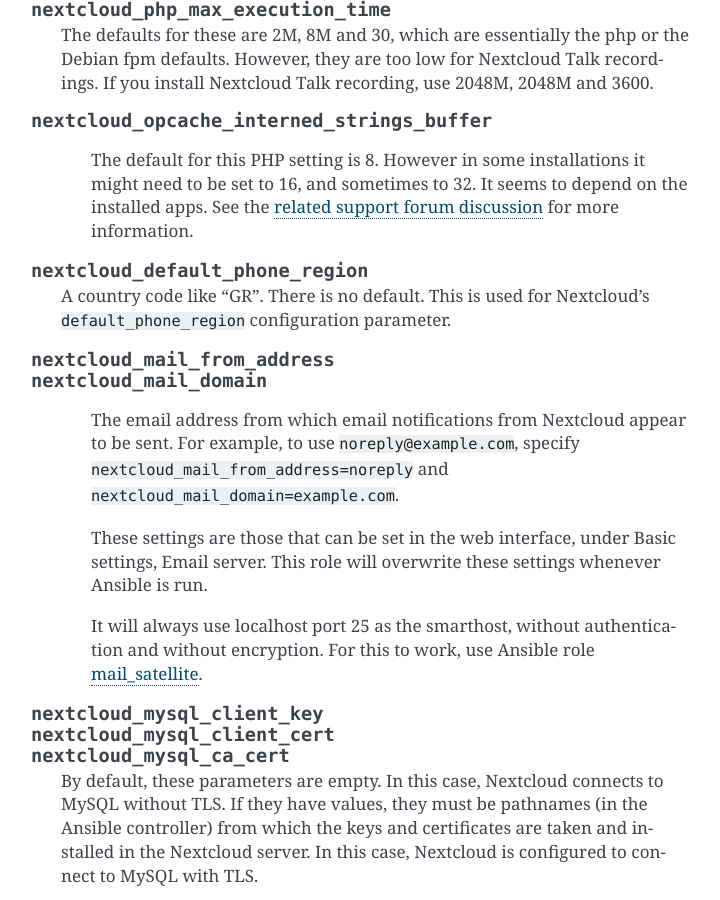
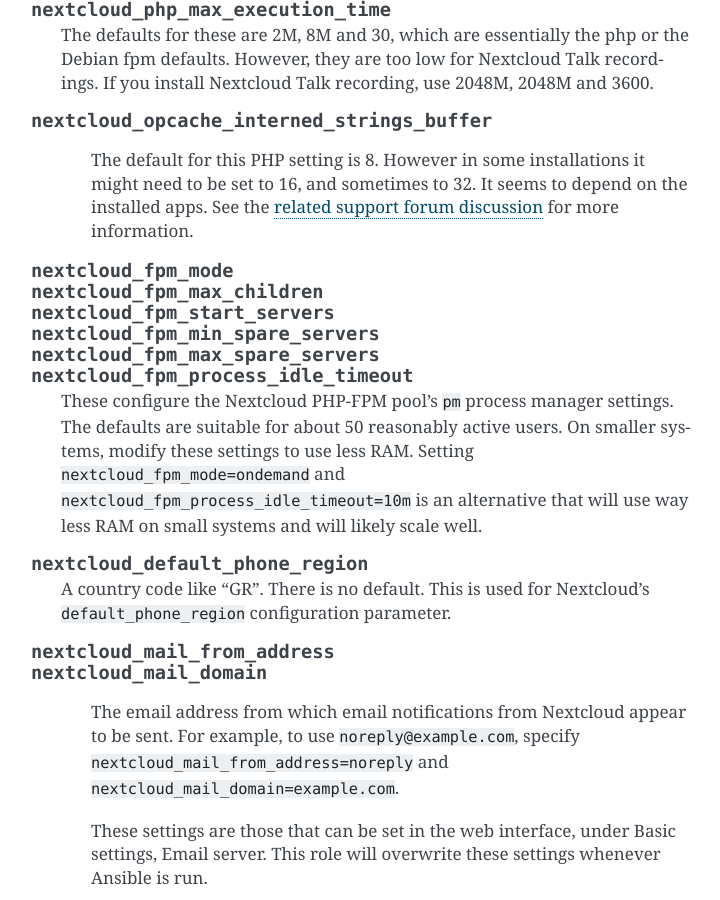
Before and after one commit to grnet/team-collaboration-toolkit, a Sphinx documentation site: the page built from docs/nextcloud/nextcloud.rst, in a window 1280 px wide and 900 px high, scrolled down 1543 px. Shown: the whole window, without its empty margins (389-1109 px from the left). Built offline with Sphinx 7.4.7, drawn with Linux system fonts in a browser that asks for light colours; some of the changed text lies outside the part shown.

Commit message:
Make nextcloud php-fpm parameters configurable

```diff
--- a/docs/nextcloud/nextcloud.rst
+++ b/docs/nextcloud/nextcloud.rst
@@ -100,6 +100,20 @@ Parameters
    more information.
 
   .. _related support forum discussion: https://help.nextcloud.com/t/nextcloud-23-02-opcache-interned-strings-buffer/134007/4
+
+.. data:: nextcloud_fpm_mode
+   nextcloud_fpm_max_children
+   nextcloud_fpm_start_servers
+   nextcloud_fpm_min_spare_servers
+   nextcloud_fpm_max_spare_servers
+   nextcloud_fpm_process_idle_timeout
+
+   These configure the Nextcloud PHP-FPM pool's ``pm`` process manager
+   settings. The defaults are suitable for about 50 reasonably active
+   users. On smaller systems, modify these settings to use less RAM.
+   Setting ``nextcloud_fpm_mode=ondemand`` and
+   ``nextcloud_fpm_process_idle_timeout=10m`` is an alternative that
+   will use way less RAM on small systems and will likely scale well.
 
 .. data:: nextcloud_default_phone_region
 
```
Also changed, not shown: 2 other files.
